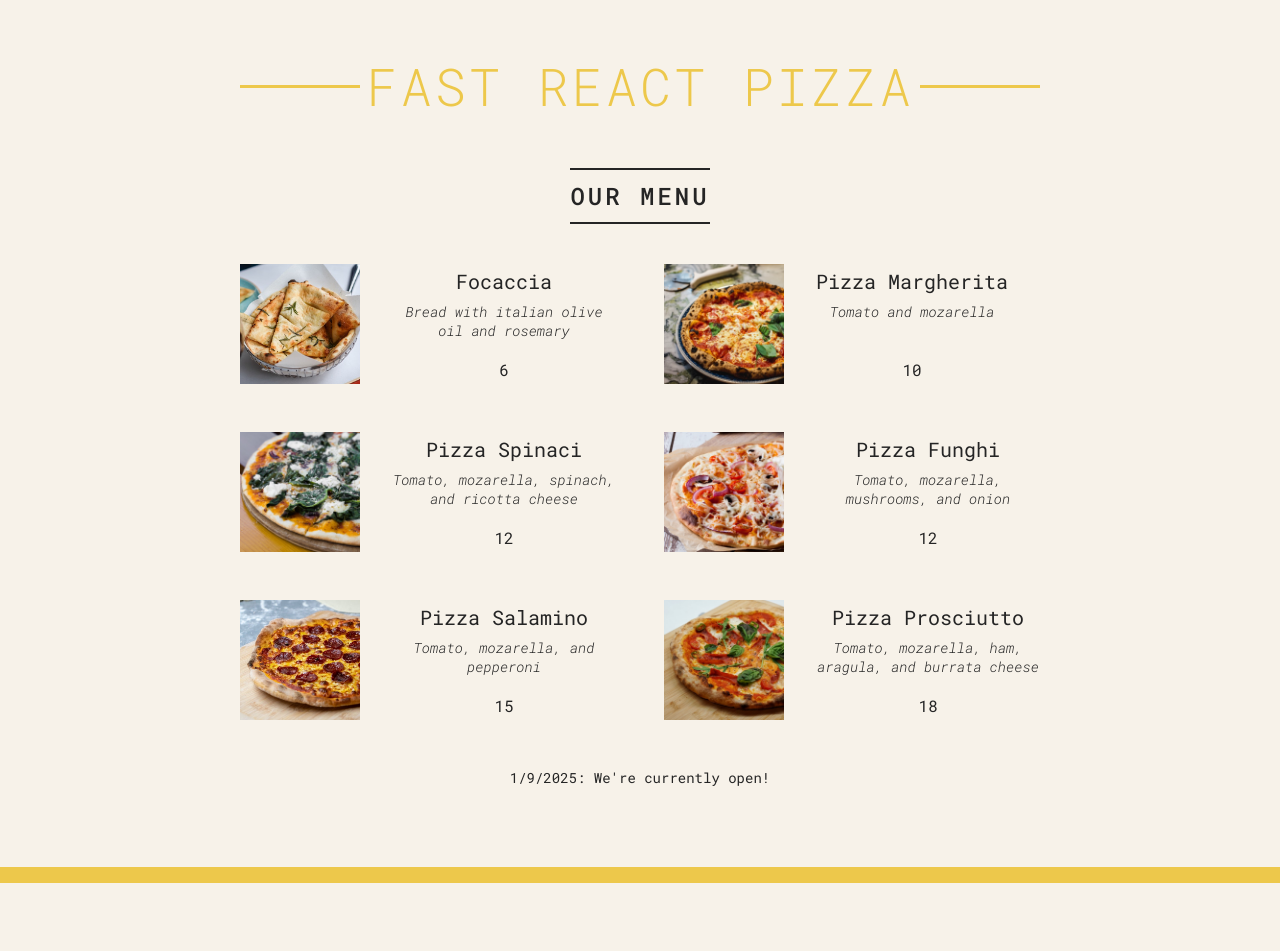
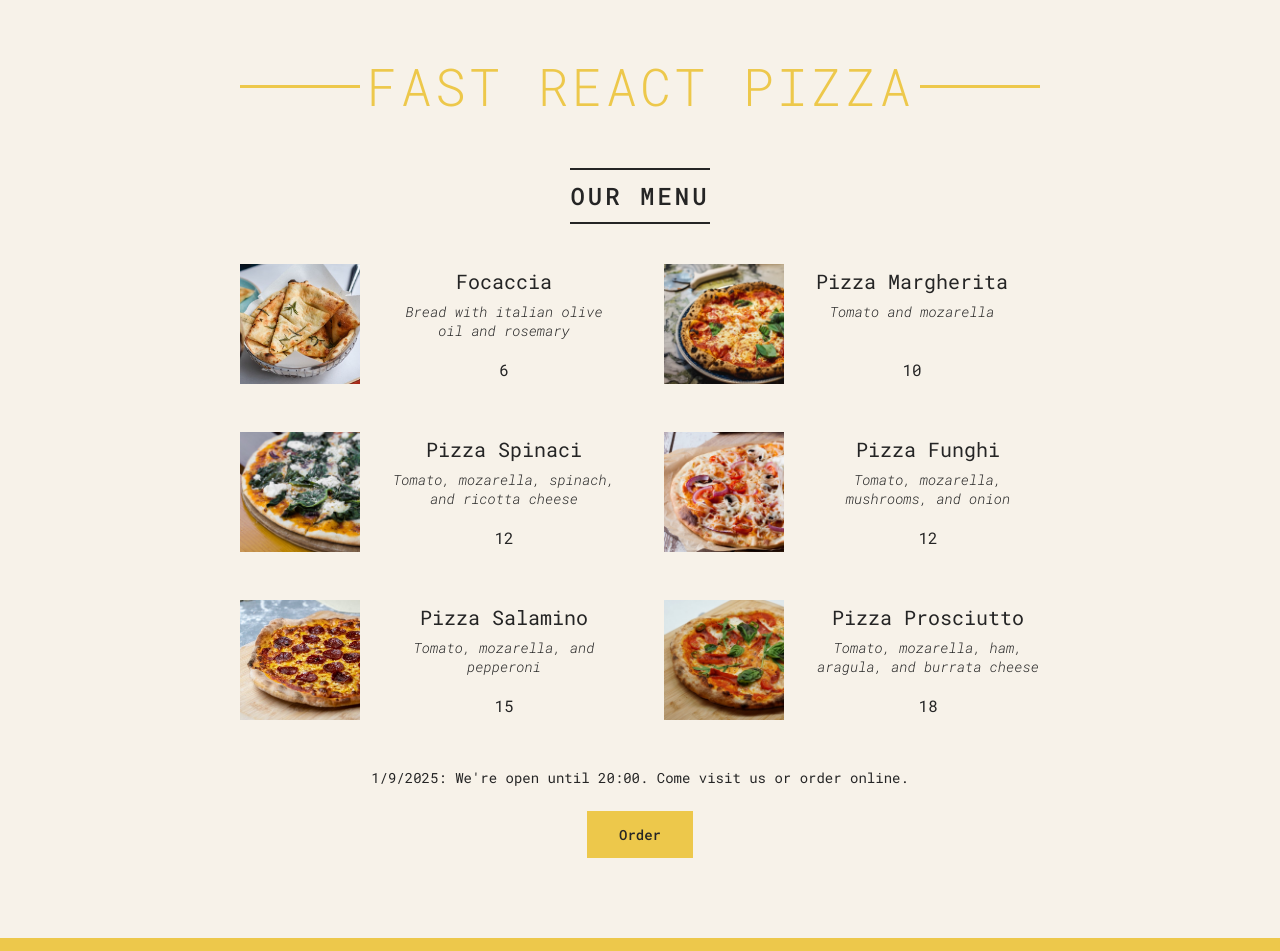
Before and after one commit to ericPantarotto/react_ultimateCourse, a React (Vite) app in the folder 5_components_props_jsx/: page / in a window 1280 px wide. Shown: the top 951 px of the page. Before the commit the page ends 883 px from the top, so only its background shows below. Built offline with nearby package versions, Linux system fonts and the light colour scheme.

Commit message:
5.  Conditional Rendering With &&

```diff
--- a/5_components_props_jsx/src/App.jsx
+++ b/5_components_props_jsx/src/App.jsx
@@ -30,29 +30,46 @@ function Header() {
 }
 
 function Menu() {
+  const pizzas = pizzaData;
+
   return (
     <main className='menu'>
       <h2>Our menu</h2>
 
-      <ul className='pizzas'>
-        {pizzaData.map((pizza) => (
-          <Pizza key={pizza.name} pizzaObject={pizza} />
-        ))}
-      </ul>
+      {pizzas.length > 0 && (
+        <ul className='pizzas'>
+          {pizzas.map((pizza) => (
+            <Pizza key={pizza.name} pizzaObject={pizza} />
+          ))}
+        </ul>
+      )}
     </main>
   );
 }
 
 function Footer() {
-  // const hour = new Date().getHours();
-  // const isOpen = hour >= 12 && hour <= 22;
-  // console.log(isOpen);
+  const hour = new Date().getHours();
+  const openHour = 12;
+  const closeHour = 20;
+  const isOpen = hour >= openHour && hour <= closeHour;
   // console.log('We\'re currently open!');
 
   return (
     <footer className='footer'>
+      {isOpen && (
+        <div className='order'>
+          <p>
+            {new Date().toLocaleDateString()}: We&apos;re open until {closeHour}
+            :00. Come visit us or order online.
+          </p>
+          <button className='btn'>Order</button>
+        </div>
+      )}
+    </footer>
+
+    /* <footer className='footer'>
       {new Date().toLocaleDateString()}: We&apos;re currently open!
-    </footer>
+    </footer> */
   );
   // return React.createElement('footer', null, 'We\'re currently open! ')
 }
```
Also changed, not shown: 1 other file (tests, documents, lock files or other folders).
